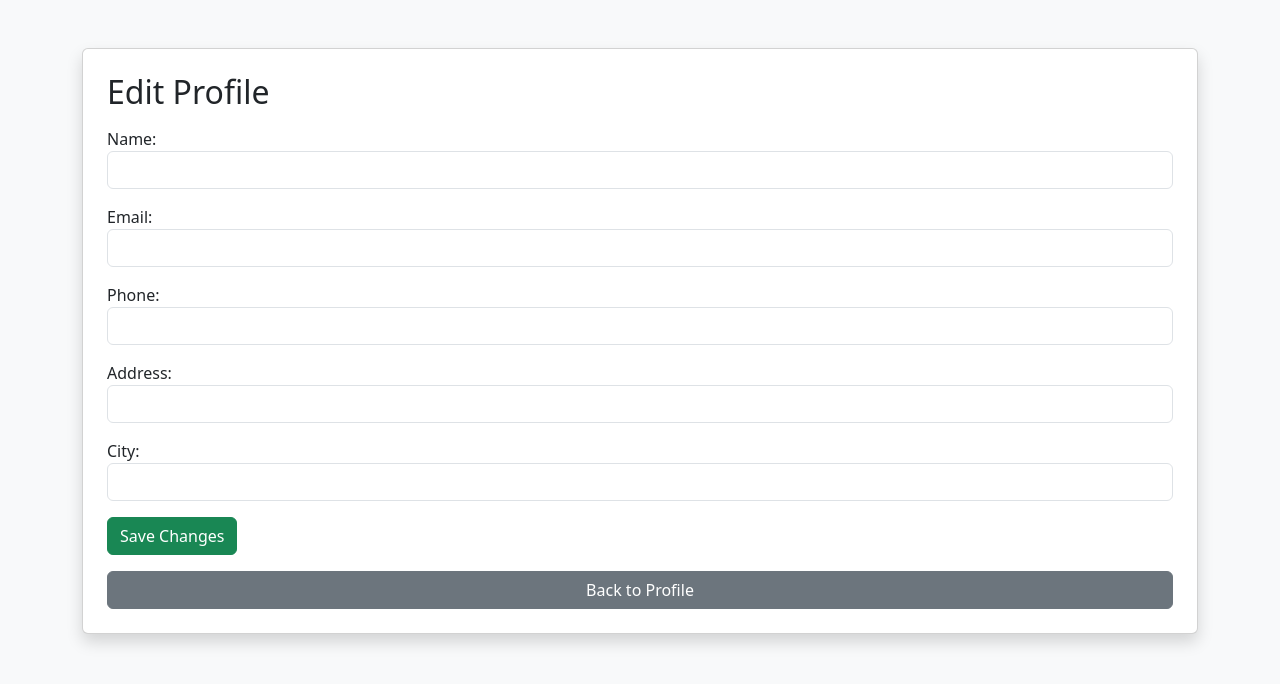
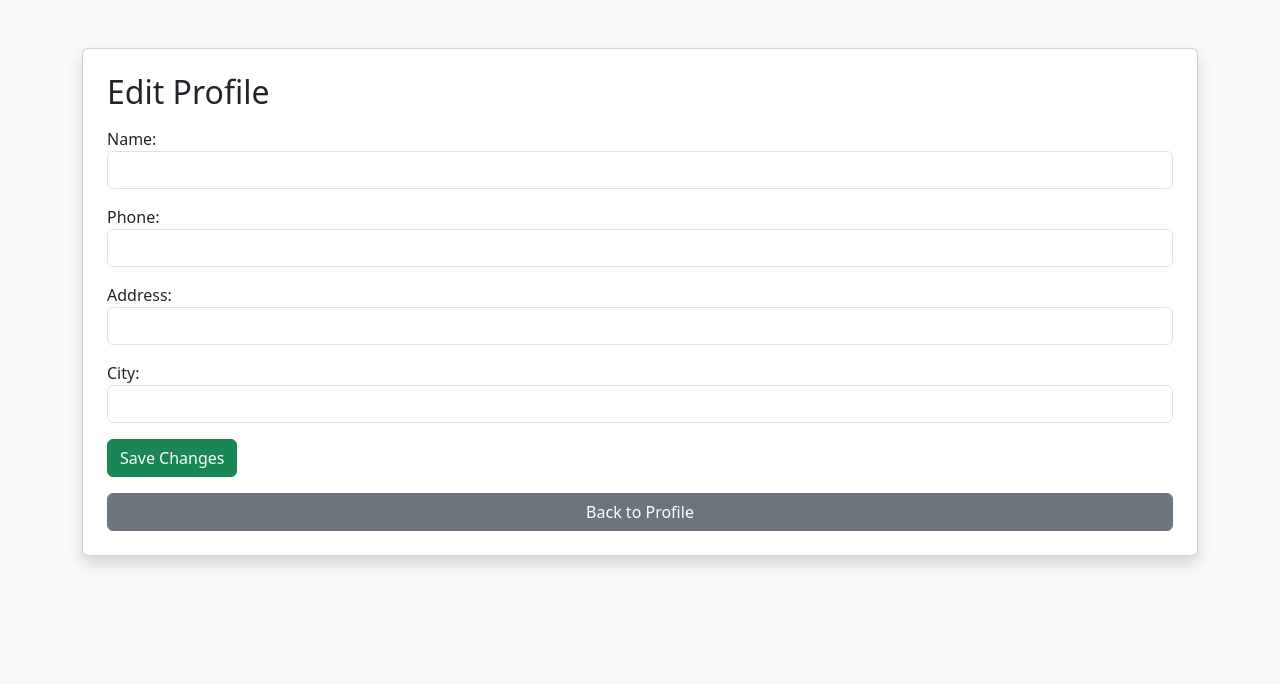
Before and after one commit to mangalji/Pet-Adoption-Management-System, a Flask app: page /edit_profile in a window 1280 px wide. Shown: the top 684 px of the page. Run offline with Flask 3, Linux system fonts and the light colour scheme; the visitor is signed in with stand-in values (Sample User, id 1); data that the repository does not hold is empty; some libraries are stand-ins or nearby versions.

Commit message:
code updated: some regex updated

```diff
--- a/app.py
+++ b/app.py
@@ -59,21 +59,15 @@ def registration():
 				flash("Please fill all field before generating OTP.", "danger")
 				return render_template('registration.html',username=username,email=email,phone=phone,address=address,city=city,password=password)
 
-			if not re.match(r'^[A-Za-z0-9]+$',username) or not (5 <= len(username) <= 10) or not (re.search(r'[A-Za-z]',username) and re.search(r'\d',username)) or re.search(r'(.)\1\1',username):
+			if ( not re.match(r'^(?!\d)(?!.*(.)\1\1)(?!.*__)(?!.*_$)(?!^_)(?=.*[A-Za-z])(?=.*\d)[A-Za-z0-9_]{5,10}$', username)):
 				flash("Username must be 5-10 characters in alphanumeric form and also in valid form", "danger")
 				return render_template('registration.html',username=username,email=email,phone=phone,address=address,city=city,password=password)
 
-			email_regex = r"^(?!.*\.\.)(?!.*\.$)[a-zA-Z0-9._%+-]{3,15}@[a-zA-Z0-9.-]+\.[a-zA-Z]{2,}$"
-			if (
-				not re.match(email_regex,email)
-				or email.count('@') !=1
-				or email.startswith('@')
-				or len(email.split('@')[0]) > 15
-				) :
+			if not re.match(r'^[a-zA-Z0-9]+[a-zA-Z0-9._-]*@[a-zA-Z0-9-]+\.[a-zA-Z]{2,6}$', email):
 				flash("Invalid email address", "danger")
 				return render_template('registration.html', username=username,email=email,phone=phone,address=address,city=city,password=password)
 
-			if not re.match(r'^[6-9]\d{9}$', phone):
+			if not re.match(r'^(?!.*(\d)\1{9})(?![6-9]0{9})[6-9]\d{9}$', phone):
 				flash("Invalid phone no, Please enter valid phone number","danger")
 				return render_template('registration.html',username=username,email=email,phone=phone,address=address,city=city,password=password)
 
@@ -81,12 +75,12 @@ def registration():
 				flash("password must be 6-12 digit long, contain atleast 1 letter, 1 number and 1 special character","danger")
 				return render_template('registration.html',username=username,email=email,phone=phone,address=address,city=city)
 
-			if not re.match(r"^[A-Za-z0-9\s,.-]{10,25}$", address):
-				flash("Invalid address. Use 10–25 characters with letters, numbers, commas, periods, or hyphens only.", "danger")
+			if not re.match(r"^[A-Za-z0-9\s,.-]{10,50}$", address):
+				flash("Invalid address. Use 10–50 characters with letters, numbers, commas, periods, or hyphens only.", "danger")
 				return render_template('registration.html', username=username, email=email, phone=phone, address=address, city=city, password=password)
 
-			if not re.match(r"^[A-Za-z\s-]{2,10}$", city):
-				flash("Invalid city name. Only letters, spaces, and hyphens are allowed (2–10 characters).", "danger")
+			if not re.match(r"^[A-Za-z\s-]{2,15}$", city):
+				flash("Invalid city name. Only letters, spaces, and hyphens are allowed (2–15 characters).", "danger")
 				return render_template('registration.html', username=username, email=email, phone=phone, address=address, city=city, password=password)
 
 			cur = mysql.connection.cursor(MySQLdb.cursors.DictCursor)
@@ -189,7 +183,7 @@ def forgot_password():
 
 			if not re.match(r"^(?=.*[A-Za-z])(?=.*\d)(?=.*[^A-Za-z0-9]).{6,12}$",password):
 				flash("password must be 6-12 digit long, contain atleast 1 letter, 1 number and 1 special character","danger")
-				return render_template('registration.html',username=username,email=email)
+				return render_template('forgot_password.html',username=username,email=email)
 
 			hashed_password = generate_password_hash(password)
 			cur.execute("UPDATE user_table SET password=%s WHERE name=%s AND email=%s AND name=%s",(hashed_password,username,email,username))
@@ -215,7 +209,7 @@ def dashboard():
 		cur.execute("""SELECT cr.request_id, cr.status, p.pet_id, p.category AS pet_category, u.user_id AS adopter_id,
 		u.name AS adopter_name, u.phone AS adopter_phone, u.city AS adopter_city FROM call_request_table cr
 		JOIN pet_table p ON p.pet_id = cr.pet_id JOIN user_table u ON u.user_id = cr.user_id
-		WHERE p.user_id = %s AND cr.status = 'pending' ORDER BY cr.request_id DESC""",(session['user_id'],))
+		WHERE p.user_id = %s AND (cr.status = 'pending' or cr.status = 'accepted') ORDER BY cr.request_id DESC""",(session['user_id'],))
 
 		call_requests = cur.fetchall()
 
@@ -414,45 +408,45 @@ def edit_profile():
 	if request.method == 'POST':
 
 		username = request.form.get('name')
-		email = request.form.get('email')
+		# email = request.form.get('email')
 		phone = request.form.get('phone')
 		address = request.form.get('address')
 		city = request.form.get('city')
 
-		if not all([username, email, phone, address, city]):
+		if not all([username, phone, address, city]):
 			flash("Please fill all field before generating OTP.", "danger")
-			return render_template('edit_profile.html',username=username,email=email,phone=phone,address=address,city=city,user=user)
+			return render_template('edit_profile.html',username=username,phone=phone,address=address,city=city,user=user)
 
-		if not re.match(r'^[A-Za-z0-9]+$',username) or not (5 <= len(username) <= 10) or not (re.search(r'[A-Za-z]',username) and re.search(r'\d',username)) or re.search(r'(.)\1\1',username):
+		if ( not re.match(r'^(?!\d)(?!.*(.)\1\1)(?!.*__)(?!.*_$)(?!^_)(?=.*[A-Za-z])(?=.*\d)[A-Za-z0-9_]{5,10}$', username)):
 			flash("Username must be 5-10 characters in alphanumeric form and also in valid form", "danger")
-			return render_template('edit_profile.html',username=username,email=email,phone=phone,address=address,city=city,user=user)
+			return render_template('edit_profile.html',username=username,phone=phone,address=address,city=city,user=user)
 
-		email_regex = r"^(?!.*\.\.)(?!.*\.$)[a-zA-Z0-9._%+-]{3,15}@[a-zA-Z0-9.-]+\.[a-zA-Z]{2,}$"
-		if (not re.match(email_regex,email) or email.count('@') !=1 or email.startswith('@') or len(email.split('@')[0]) > 15) :
-			flash("Invalid email address", "danger")
-			return render_template('edit_profile.html', username=username,email=email,phone=phone,address=address,city=city,user=user)
+		# email_regex = r"^(?!.*\.\.)(?!.*\.$)[a-zA-Z0-9._%+-]{3,15}@[a-zA-Z0-9.-]+\.[a-zA-Z]{2,}$"
+		# if (not re.match(email_regex,email) or email.count('@') !=1 or email.startswith('@') or len(email.split('@')[0]) > 15) :
+		# 	flash("Invalid email address", "danger")
+		# 	return render_template('edit_profile.html', username=username,email=email,phone=phone,address=address,city=city,user=user)
 
-		if not re.match(r'^[6-9]\d{9}$', phone):
+		if not re.match(r'^(?!.*(\d)\1{9})(?![6-9]0{9})[6-9]\d{9}$', phone):
 			flash("Invalid phone no, Please enter valid phone number","danger")
-			return render_template('edit_profile.html',username=username,email=email,phone=phone,address=address,city=city,user=user)
+			return render_template('edit_profile.html',username=username,phone=phone,address=address,city=city,user=user)
 
-		if not re.match(r"^[A-Za-z0-9\s,.-]{10,100}$", address):
-			flash("Invalid address. Use 10–100 characters with letters, numbers, commas, periods, or hyphens only.", "danger")
-			return render_template('edit_profile.html', username=username, email=email, phone=phone, address=address, city=city,user=user)
+		if not re.match(r"^[A-Za-z0-9\s,.-]{10,30}$", address):
+			flash("Invalid address. Use 10–30 characters with letters, numbers, commas, periods, or hyphens only.", "danger")
+			return render_template('edit_profile.html', username=username, phone=phone, address=address, city=city,user=user)
 
-		if not re.match(r"^[A-Za-z\s-]{2,50}$", city):
-			flash("Invalid city name. Only letters, spaces, and hyphens are allowed (2-50 characters).", "danger")
-			return render_template('edit_profile.html', username=username, email=email, phone=phone, address=address, city=city,user=user)
+		if not re.match(r"^[A-Za-z\s-]{2,15}$", city):
+			flash("Invalid city name. Only letters, spaces, and hyphens are allowed (2-15 characters).", "danger")
+			return render_template('edit_profile.html', username=username, phone=phone, address=address, city=city,user=user)
 
 
 		cur = mysql.connection.cursor()
-		cur.execute("UPDATE user_table SET name = %s,email=%s,phone=%s,address=%s,city=%s WHERE user_id=%s",
-			(username,email,phone,address,city,session['user_id']))
+		cur.execute("UPDATE user_table SET name = %s,phone=%s,address=%s,city=%s WHERE user_id=%s",
+			(username,phone,address,city,session['user_id']))
 		mysql.connection.commit()
 		cur.close()
 
 		session['name'] = username
-		session['email'] = email
+		# session['email'] = email
 		session['phone'] = phone
 		session['address'] = address
 		session['city'] = city
--- a/id_pass_for_petproject.txt
+++ b/id_pass_for_petproject.txt
@@ -1,3 +1,6 @@
 mangal123:mangal@gmail.com:mangal@123
 raj123:rajmangal03@gmail.com:yuvi@123
 yuvraj45: yuvraj45@gmail.com: ajay@123
+singh45 : yuvraj54@gmail.com: yuvraj@45
+mangal10: mangal123@gmain.com: raj@123
+mangal09: mangal90@gmail.com: mangal@123
--- a/templates/edit_profile.html
+++ b/templates/edit_profile.html
@@ -28,10 +28,10 @@
           <label for="name">Name:</label>
           <input type="text" class="form-control" id="name" name="name" maxlength='15' minlength="5" value="{{ user[0] }}" required>
         </div>
-        <div class="mb-3">
+        <!-- <div class="mb-3">
           <label for="email">Email:</label>
           <input type="email" class="form-control" id="email" name="email" value="{{ user[1] }}" required>
-        </div>
+        </div> -->
         <div class="mb-3">
           <label for="phone">Phone:</label>
           <input type="text" class="form-control" id="phone" name="phone" value="{{ user[2] }}" required>
--- a/templates/index.html
+++ b/templates/index.html
@@ -79,7 +79,7 @@
 
 <body>
 
-  <img id="web_logo" src="{{ url_for('static', filename='logo/PetWallah-logo.png') }}" alt="website's logo" width="70px" height="90px">
+  <a href="{{url_for('home')}}"><img id="web_logo" src="{{ url_for('static', filename='logo/PetWallah-logo.png') }}" alt="website's logo" width="70px" height="90px"></a>
 
   <h1 id="main_heading">Pet Adoption Management</h1>
 
--- a/templates/login_page.html
+++ b/templates/login_page.html
@@ -112,7 +112,7 @@
 </head>
 
 <body>
-	<header>Pet Adoption Management System</header>
+	<header><a href="{{url_for('home')}}" style="text-decoration: none; color: skyblue;">Pet Adoption Management System</a></header>
 	 <div class="container">
    		<div>{{ msg }}</div>
 	 	<h2>Login</h2>
--- a/templates/registration.html
+++ b/templates/registration.html
@@ -135,7 +135,7 @@ header {
 </head>
 
 <body>
-	<header>Pet Adoption Management System</header>
+	<header><a href="{{url_for('home')}}" style="text-decoration: none; color: skyblue;">Pet Adoption Management System</a></header>
 	<div class="container">
 		<h2>Register</h2>
 
```
Also changed, not shown: static/uploads/1st-sem-marksheet.jpeg (added).
